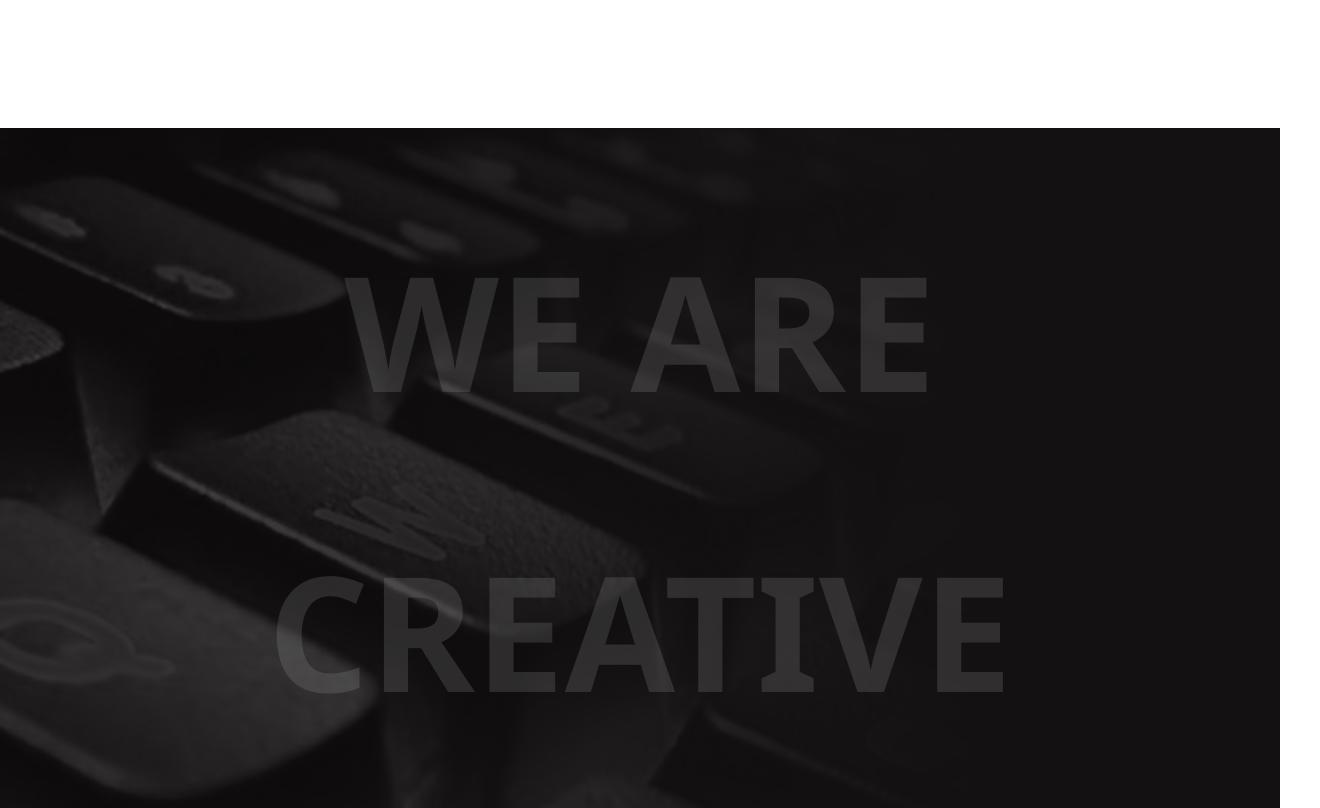
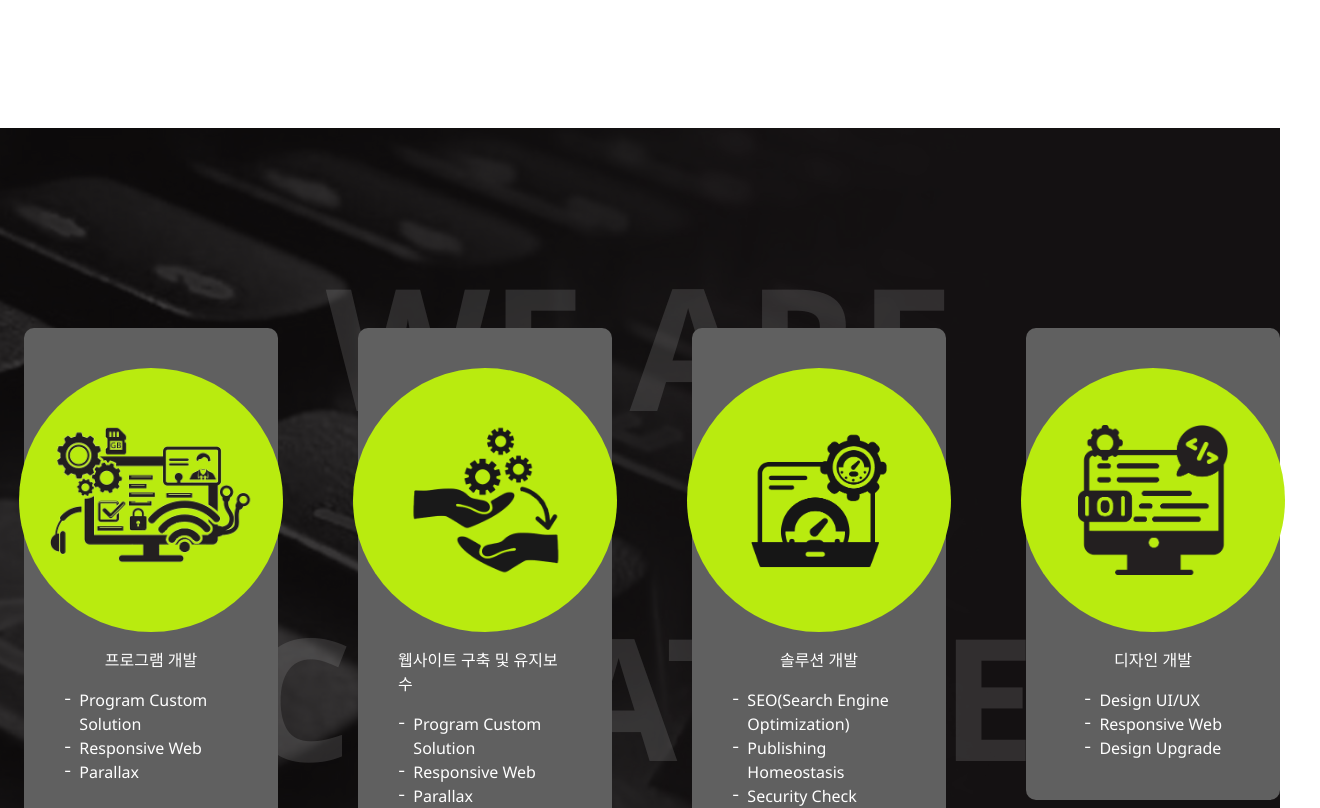
Before and after one commit to YoungkeunAhn/lkr, a React (Create React App) app: page / in a window 1280 px wide. Shown: the part 3300-4108 px from the top of the page, 1320 px wide, since content can reach past the window. Built offline with nearby package versions, Linux system fonts and the light colour scheme.

Commit message:
서비스 개발 파트 완료, 프로세스 시작

```diff
--- a/src/assets/sd-sub-items.ts
+++ b/src/assets/sd-sub-items.ts
@@ -1,4 +1,4 @@
-type SdItemType = {
+export type SdItemType = {
   icon: string
   title: string
   items: string[]
--- a/src/assets/sub-text.ts
+++ b/src/assets/sub-text.ts
@@ -19,7 +19,9 @@ export const softwareDevelopmentSubText = [
   `기업들의 다양한 비즈니스에 최적화된 웹사이트의 구축 및 유지보수와  E-비즈니스 환경에 맞는 프로그램을 개발합니다. 중소몰부터 종합몰까지 다양한 고객의 비즈니스에 부합하는 온라인 쇼핑몰과 크리에이티브한 디자인에 모바일 웹/앱을 제작하며, 기업의 특성에 맞춘 '맞춤형 프로그래밍' 개발도 지원합니다.`,
 ]
 
-export const processSubText = `LKR은 온라인 비즈니스의 조력자가 되어 드리며, 성공적인 프로젝트를 약속드립니다.`
+export const processSubText = [
+  `LKR은 온라인 비즈니스의 조력자가 되어 드리며, 성공적인 프로젝트를 약속드립니다.`,
+]
 
 export const coupangServiceSubText = [
   'API의 자동 주문 수집과 재고 자동 통합관리 기능으로 주문 수집, 상품관리 및 재고관리가 완벽합니다. 고객님의 실재고와 쿠팡의 재고 수량을 실시간으로 관리할 수 있으며, 상품등록 및 수정의 개수에 제한이 없습니다.',
--- /dev/null
+++ b/src/components/process-view/sub-content/item-box/styles.ts
@@ -0,0 +1,28 @@
+import { createStyles, makeStyles, Theme } from '@material-ui/core'
+
+const useStyles = makeStyles((theme: Theme) =>
+  createStyles({
+    root: {},
+    arrowBox: {
+      display: 'flex',
+      justifyContent: 'center',
+      background: '#A5A5A5',
+    },
+    arrowSquare: {
+      background: '#fff',
+      width: 10,
+      height: 10,
+    },
+    arrowTriangle: {
+      background: '#fff',
+      width: 0,
+      height: 0,
+      borderBottom: '10px solid #f03e3e',
+      borderTop: '10px solid transparent',
+      borderLeft: '8px solid #fff',
+      borderRight: '0px solid transparent',
+    },
+  })
+)
+
+export default useStyles
--- a/src/components/software-development-view/sub-content/SoftwareDevelopmentSubContent.tsx
+++ b/src/components/software-development-view/sub-content/SoftwareDevelopmentSubContent.tsx
@@ -1,6 +1,8 @@
-import { Box, Container, Typography } from '@material-ui/core'
+import { Box, Container, Grid, Typography } from '@material-ui/core'
+import { sdItemList } from 'assets/sd-sub-items'
 import BackgroundCover from 'commons/background-cover/BackgroundCover'
 import React from 'react'
+import SoftwareDevelopmentItemBox from './item-box/SoftwareDevelopmentItemBox'
 import useStyles from './styles'
 
 const bgText1 = 'WE ARE CREATIVE'
@@ -21,7 +23,15 @@ function SoftwareDevelopmentSubContent() {
               {bgText2}
             </Typography>
           </Box>
-          <Box></Box>
+          <Box className={classes.itemListBox}>
+            <Grid container justifyContent="space-between" spacing={10}>
+              {sdItemList.map((item, idx) => (
+                <Grid item xs={6} sm={6} lg={3} xl={3}>
+                  <SoftwareDevelopmentItemBox key={idx} sdItem={item} />
+                </Grid>
+              ))}
+            </Grid>
+          </Box>
         </Container>
       </BackgroundCover>
     </Box>
--- /dev/null
+++ b/src/components/software-development-view/sub-content/item-box/SoftwareDevelopmentItemBox.tsx
@@ -0,0 +1,32 @@
+import { Box, Typography } from '@material-ui/core'
+import { SdItemType } from 'assets/sd-sub-items'
+import React from 'react'
+import useStyles from './styles'
+
+type Props = {
+  sdItem: SdItemType
+}
+
+function SoftwareDevelopmentItemBox(props: Props) {
+  const { sdItem } = props
+  const { icon, title, items } = sdItem
+  const classes = useStyles()
+
+  return (
+    <Box className={classes.root}>
+      <Box className={classes.itemCircle}>
+        <img src={icon} alt="service development intro icon" />
+      </Box>
+      <Typography>{title}</Typography>
+      <ul className={classes.itemList}>
+        {items.map((text, idx) => (
+          <li>
+            <Typography key={idx}>{text}</Typography>
+          </li>
+        ))}
+      </ul>
+    </Box>
+  )
+}
+
+export default SoftwareDevelopmentItemBox
--- /dev/null
+++ b/src/components/software-development-view/sub-content/item-box/styles.ts
@@ -0,0 +1,51 @@
+import { createStyles, makeStyles, Theme } from '@material-ui/core'
+
+const useStyles = makeStyles((theme: Theme) =>
+  createStyles({
+    root: {
+      display: 'flex',
+      flexDirection: 'column',
+      alignItems: 'center',
+      background: '#606060',
+      borderRadius: 10,
+      padding: theme.spacing(5),
+      '& .MuiTypography-root': {
+        color: '#fff',
+      },
+    },
+    itemCircle: {
+      width: 200,
+      height: 200,
+      borderRadius: '100%',
+      background: '#B9EB0F',
+      padding: theme.spacing(4),
+      marginBottom: theme.spacing(2),
+      position: 'relative',
+      '& img': {
+        width: 250,
+        height: 150,
+        objectFit: 'contain',
+        position: 'absolute',
+        top: '50%',
+        left: '50%',
+        transform: 'translate(-50%, -50%)',
+      },
+    },
+    itemList: {
+      listStyleType: 'none',
+      margin: 0,
+      padding: 0,
+      marginTop: theme.spacing(2),
+      '& li': {
+        display: 'flex',
+      },
+      '& li:before': {
+        content: '"-"',
+        color: '#fff',
+        marginRight: theme.spacing(1),
+      },
+    },
+  })
+)
+
+export default useStyles
--- a/src/components/software-development-view/sub-content/styles.ts
+++ b/src/components/software-development-view/sub-content/styles.ts
@@ -12,12 +12,22 @@ const useStyles = makeStyles((theme: Theme) =>
       MozUserSelect: 'none',
       msUserSelect: 'none',
       userSelect: 'none',
+      position: 'relative',
     },
     bgText: {
       color: 'rgba(167,167,167,0.2)',
+      position: 'relative',
+      top: '-10px',
       '& .MuiTypography-root': {
-        font: 'normal normal bold 160px/300px Segoe UI;',
+        font: 'normal normal bold 170px/350px Segoe UI;',
       },
+      '& .MuiTypography-root+.MuiTypography-root': {
+        marginTop: theme.spacing(20),
+      },
+    },
+    itemListBox: {
+      position: 'absolute',
+      top: '25vh',
     },
   })
 )
```
Also changed, not shown: src/components/process-view/ProcessView.tsx (added, +20 -0 lines), src/components/process-view/sub-content/ProcessSubContent.tsx (added, +12 -0 lines), src/components/process-view/sub-content/item-box/ProcessItemBox.tsx (added, +32 -0 lines).
